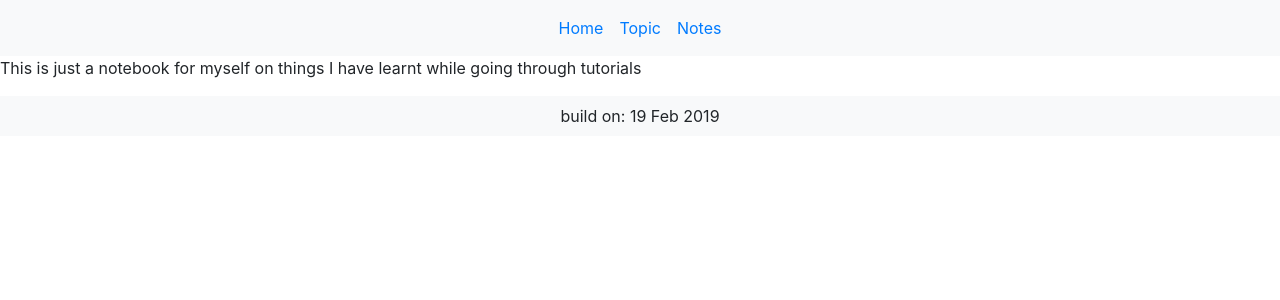
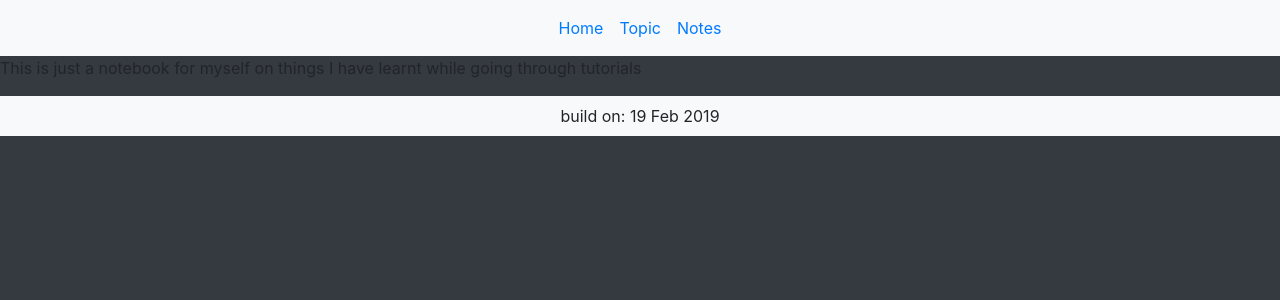
Before and after one commit to CoolColdUK/CoolColdUK.github.io, a Jekyll site: the page built from index.html, in a window 1280 px wide. Shown: the top 300 px of the page. Built offline with Jekyll 4.4.1, drawn with Linux system fonts in a browser that asks for light colours; nearby versions of some CDN libraries.

Commit message:
Update default.html
change to dark background

```diff
--- a/_layouts/default.html
+++ b/_layouts/default.html
@@ -7,7 +7,7 @@
         <link rel="stylesheet" href="/assets/css/styles.css">
         <title>{{ page.title }}</title>
     </head>
-    <body>
+    <body class="bg-dark">
         {% include header.html %}
         {{content}}
         {% include footer.html %}
```
